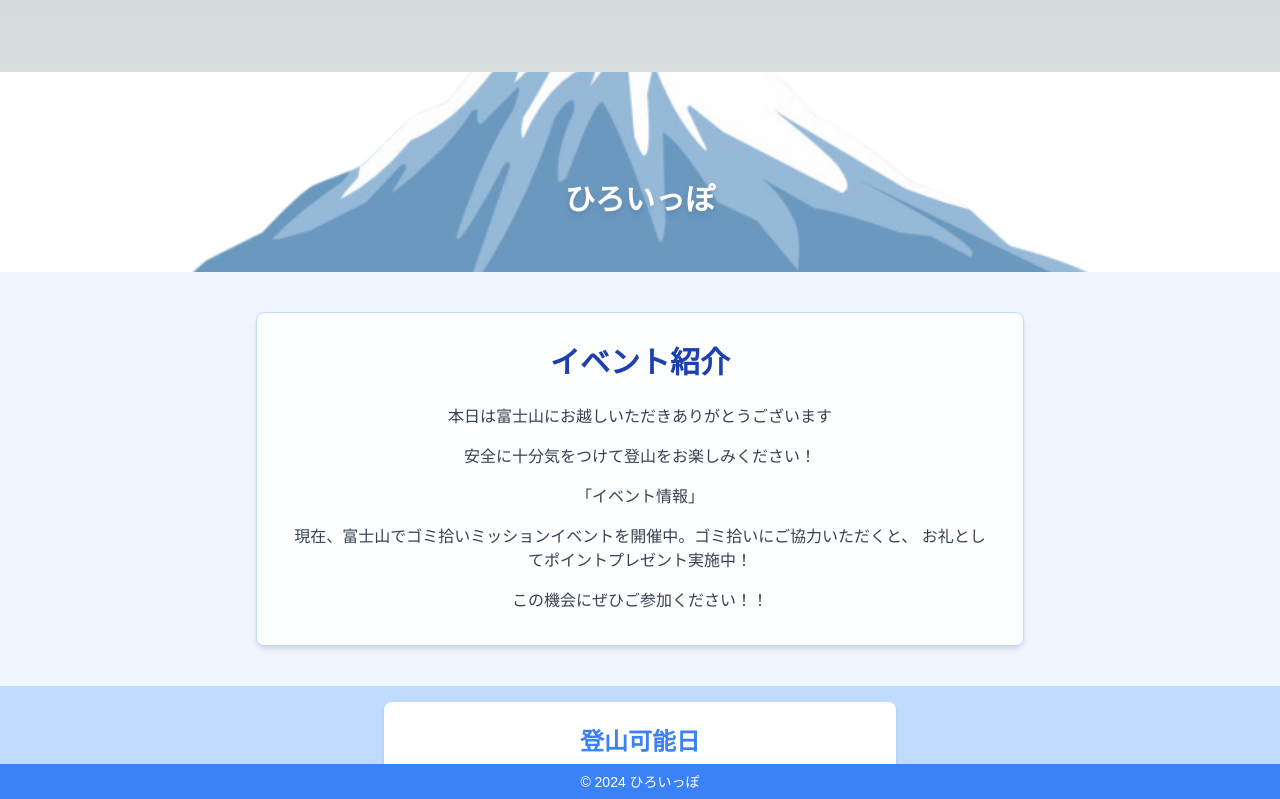
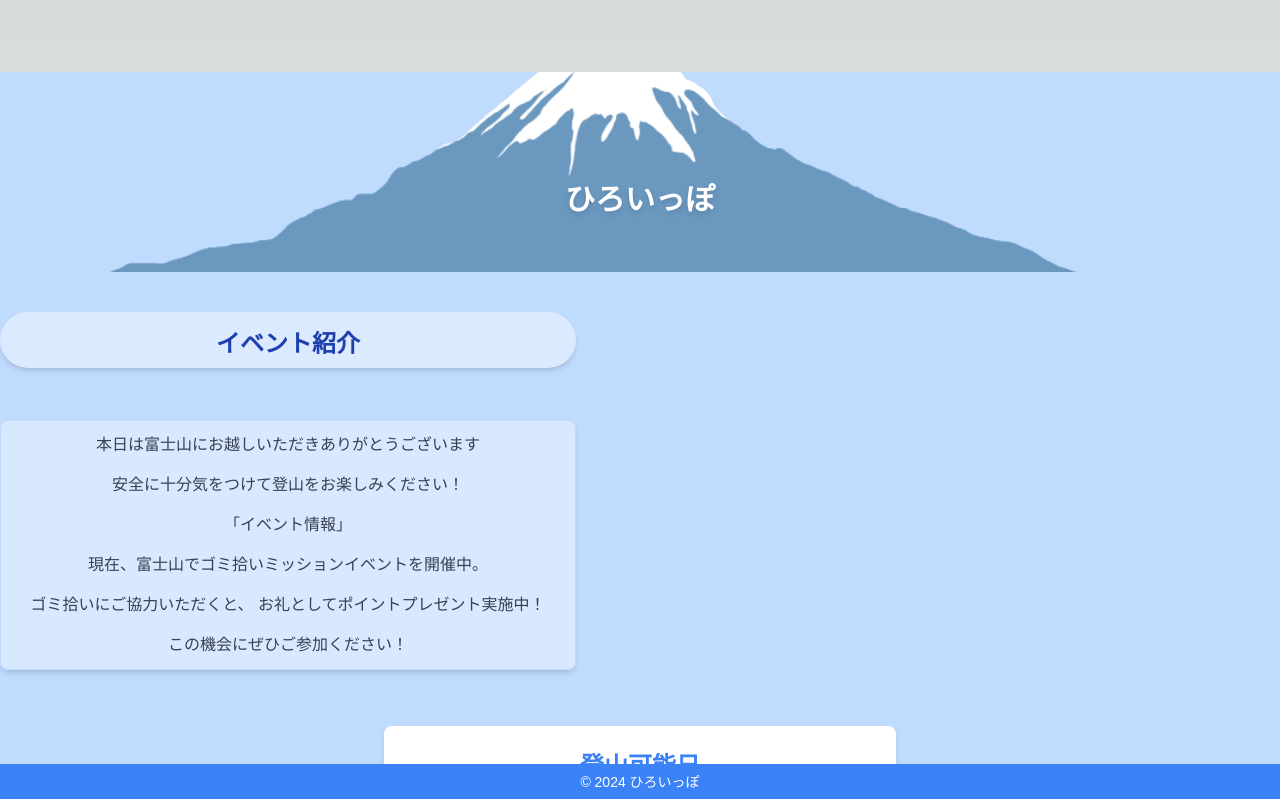
Before and after one commit to ms-engineer-bc24-10/Section_9_team_B, a Next.js app in the folder frontend/: page /home in a window 1280 px wide. Shown: the top 799 px of the page. Built offline with nearby package versions, Linux system fonts and the light colour scheme; no server answers.

Commit message:
fix:57ホームページのデザイン中

```diff
--- a/frontend/src/app/home/page.tsx
+++ b/frontend/src/app/home/page.tsx
@@ -41,11 +41,16 @@
       </div>
 
       {/* イベント紹介 */}
-      <section className="relative py-10 bg-blue-50">
-        <div className="max-w-3xl mx-auto bg-white bg-opacity-90 rounded-lg p-8 shadow-md border border-blue-200">
-          <h2 className="text-center text-3xl font-bold text-blue-800 mb-6">
-            イベント紹介
-          </h2>
+      <section className="relative max-w-xl py-10 bg-blue-80">
+        {/* 丸いフレームの追加 */}
+        <div className="bg-blue-100 rounded-full p-7 shadow-md"></div>
+
+        <h2 className="text-center text-2xl font-bold text-blue-800 mb-5 relative -top-10">
+          イベント紹介
+        </h2>
+
+        {/* イベント紹介の文用の枠 */}
+        <div className="max-w-xl mx-auto bg-blue-100 bg-opacity-90 rounded-lg p-3 shadow-md border border-blue-200">
           <p className="text-center text-gray-700 mb-4">
             本日は富士山にお越しいただきありがとうございます
           </p>
@@ -54,17 +59,19 @@
           </p>
           <p className="text-center text-gray-700 mb-4">「イベント情報」</p>
           <p className="text-center text-gray-700 mb-4">
-            現在、富士山でゴミ拾いミッションイベントを開催中。ゴミ拾いにご協力いただくと、
-            お礼としてポイントプレゼント実施中！
+            現在、富士山でゴミ拾いミッションイベントを開催中。
+          </p>
+          <p className="text-center text-gray-700 mb-4">
+            ゴミ拾いにご協力いただくと、 お礼としてポイントプレゼント実施中！
           </p>
           <p className="text-center text-gray-700">
-            この機会にぜひご参加ください！！
+            この機会にぜひご参加ください！
           </p>
         </div>
       </section>
 
       {/* 登山可能日 */}
-      <section className="py-4">
+      <section className="py-4 bg-blue-80">
         <div className="max-w-lg mx-auto">
           <div className="bg-white shadow-md rounded-lg p-6">
             <h2 className="text-center text-2xl font-bold text-blue-500 mb-4">
@@ -99,7 +106,7 @@
       </section>
 
       {/* メールアドレスとパスワード */}
-      <section className="flex items-center justify-center min-h-[50vh] bg-blue-200">
+      <section className="flex items-center justify-center min-h-[50vh] bg-blue-80">
         <div className="w-full max-w-sm bg-white shadow rounded-lg p-6 mb-4">
           <h2 className="text-2xl font-bold text-center text-blue-500 mb-6">
             ログイン
@@ -149,7 +156,7 @@
       </section>
 
       {/* 新規登録ボタン */}
-      <section className="text-center mb-20">
+      <section className="text-center  mb-20">
         <a
           href="/auth/signup"
           className="px-6 py-3 bg-white text-blue-500 rounded shadow hover:bg-blue-300 transition"
```
Also changed, not shown: frontend/public/img/fuji_background.jpg, frontend/public/img/huji.png (added).
